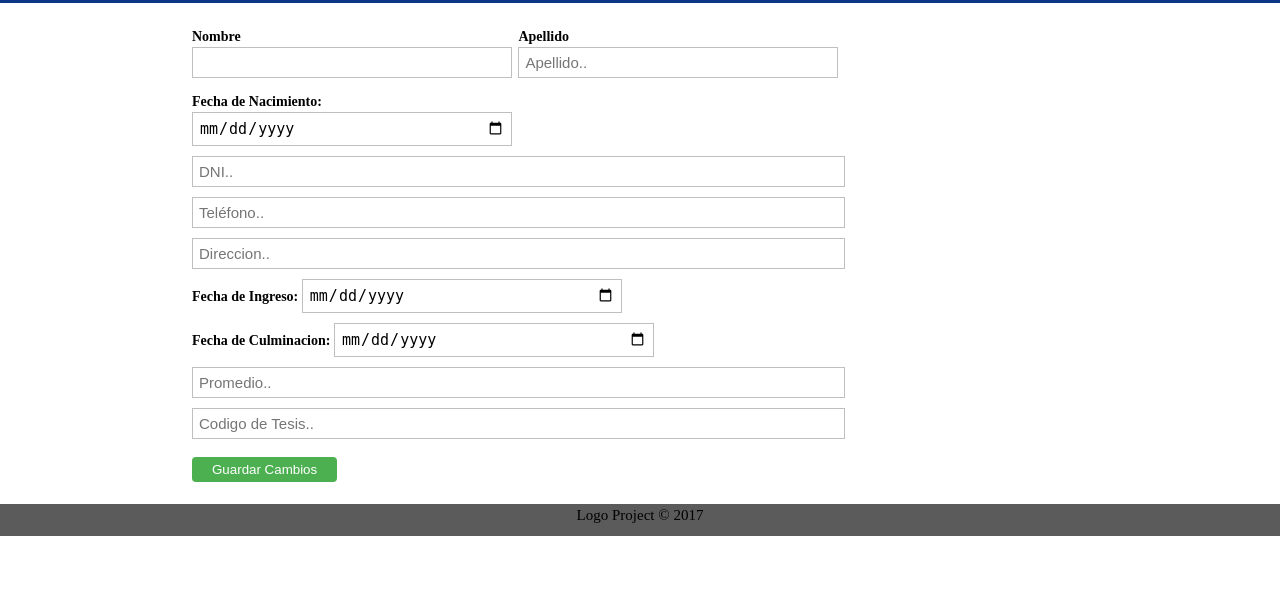
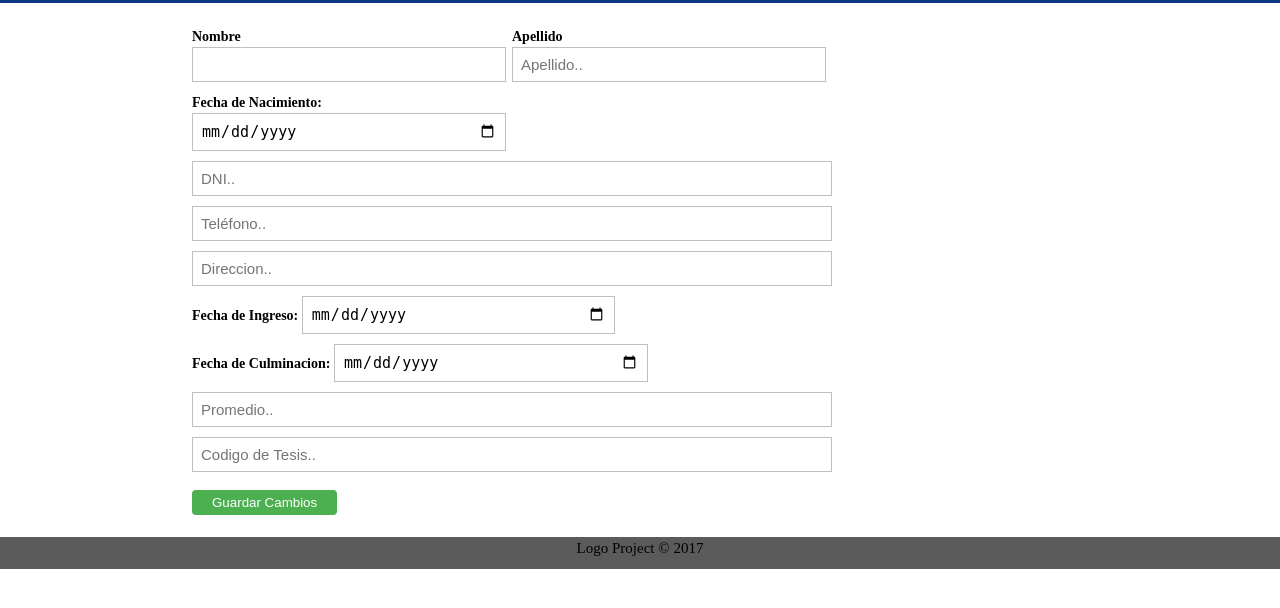
Before and after one commit to robertocpc/JobBank, a PHP site: page /perfilmod.php in a window 1280 px wide. Shown: the part 48-656 px from the top of the page. Run offline with PHP 8.4, Linux system fonts and the light colour scheme; the visitor is signed in with stand-in values (Sample User, id 1).

Commit message:
perfil de usuario

```diff
--- a/CodeWebPage/css/style.css
+++ b/CodeWebPage/css/style.css
@@ -235,27 +235,23 @@ footer p{
     padding: 2% 0 0 5%;
     margin-left: 10%;
     border:0;
-
-}
-#newsletter, #separate{
-    width: 60%;
-    margin:0;
-    border:0;
-    position: relative;
+    width:50%;
 }
 
+.form, .form1{
+    width: 50%;
+}
 .form{
     float: left;
-    width: 50%
 }
 .form1{
     float: right;
-    width: 50%;
+}
+.details{
+    padding-top: 0%;
 }
 
-.detail{
-    padding-bottom: 10%;
-}
+
 label{
     font-weight: bold;
 }
@@ -263,7 +259,7 @@ label{
 input[type=txt],[type=date],[type=txt1]{
     width: 100%;
     font-size: 15px;
-    padding: 6px;
+    padding: 8px;
     margin: 0 0 10px 0;
     border: 1.5px #BDBFC0 solid;
 }
@@ -275,5 +271,5 @@ input[type=date]{
 }
 
 input[type=txt1]:focus{
-    border: 1.8px #1671A9 solid;
+    border: 1.5px #1671A9 solid;
 }
--- a/CodeWebPage/perfil.php
+++ b/CodeWebPage/perfil.php
@@ -4,8 +4,7 @@ session_start();
 
 <div class="perfil">
                <form action="./index.php">
-                <section id="newsletter">
-                    <div class="detail">
+
                         <div class="form">
                             <label>Nombre</label><br>
                             <input type="txt1" name="firstname" placeholder="">
@@ -14,11 +13,8 @@ session_start();
                             <label>Apellido</label><br>
                             <input type="txt1" id="lname" name="lastname" placeholder="Apellido.."><br>
                         </div>
-                    </div>
-                </section>
-                <section id="separate">
                     <div class="details">
-                        <label for="fnac">Fecha de Nacimiento:</label><br>
+                        <br><label for="fnac">Fecha de Nacimiento:</label><br>
                         <input type="date" name="bday"><br>
                     </div>
                     <div>
@@ -39,7 +35,6 @@ session_start();
                         <input type="txt" name="codtesis" placeholder="Codigo de Tesis..">
                         <input type="submit" value="Guardar Cambios">
                     </div>
-                </section>
             </form>
 
     </div>
```
